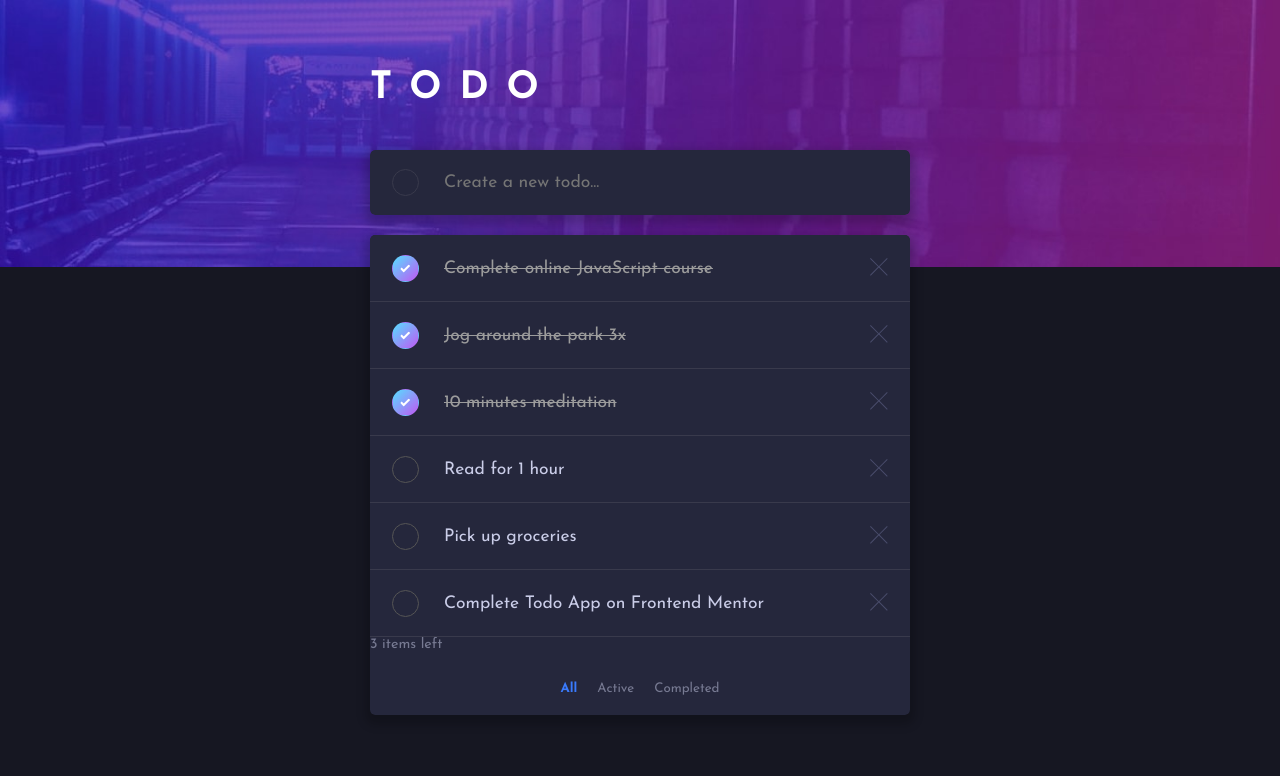
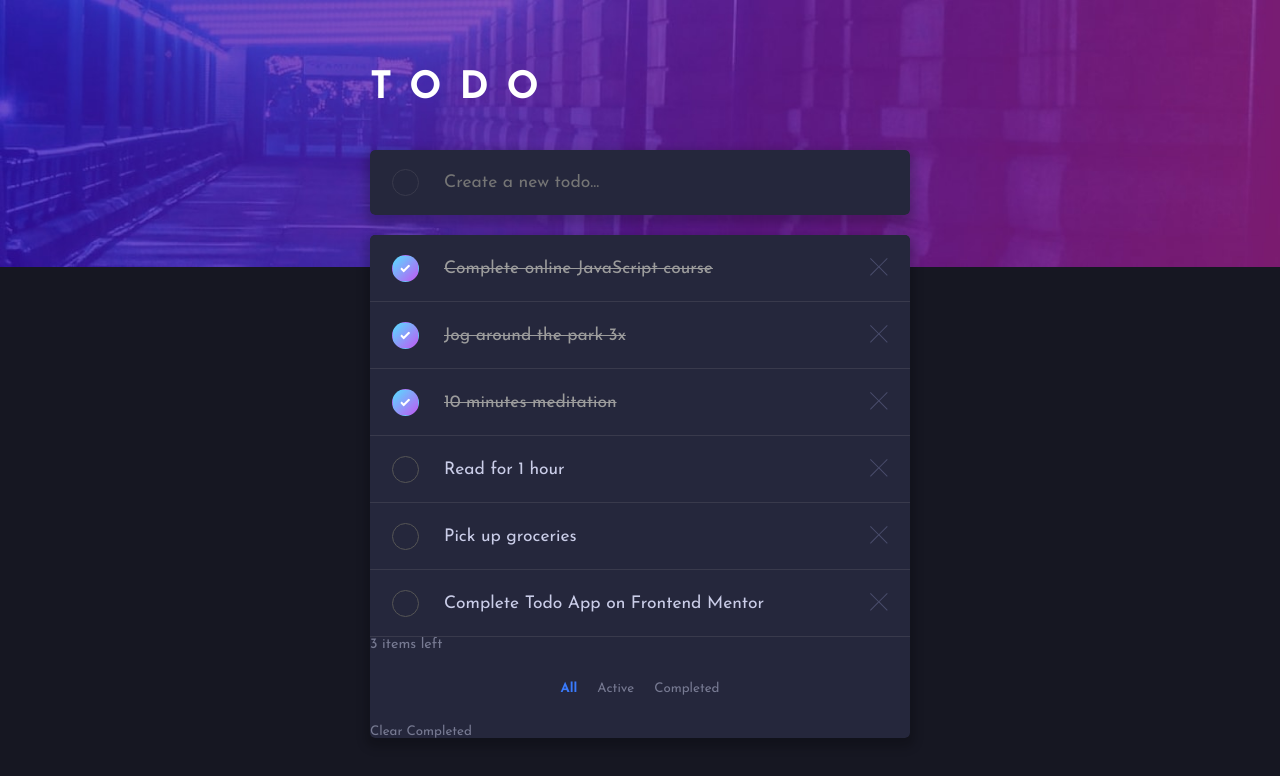
Before and after one commit to RobertK0/todo-app-react-redux, a React (Create React App) app: page / in a window 1280 px wide. Shown: the top 776 px of the page. Built offline with nearby package versions, Linux system fonts and the light colour scheme.

Commit message:
Added clear completed button

```diff
--- a/src/components/Footer/ClearBtn.tsx
+++ b/src/components/Footer/ClearBtn.tsx
@@ -1,7 +1,15 @@
+import { useDispatch } from "react-redux";
+import { taskActions } from "../../store";
 import styles from "./ClearBtn.module.css";
 
 const ClearBtn = function () {
-  return null;
+  const dispatch = useDispatch();
+
+  const clearHandler = function () {
+    dispatch(taskActions.clearCompleted());
+  };
+
+  return <button onClick={clearHandler}>Clear Completed</button>;
 };
 
 export default ClearBtn;
--- a/src/components/Footer/Footer.tsx
+++ b/src/components/Footer/Footer.tsx
@@ -1,3 +1,4 @@
+import ClearBtn from "./ClearBtn";
 import Counter from "./Counter";
 import Filter from "./Filter";
 import styles from "./Footer.module.css";
@@ -6,7 +7,8 @@ const Footer = function () {
   return (
     <div className={styles["action-bar"]}>
       <Counter />
-      <Filter/>
+      <Filter />
+      <ClearBtn />
     </div>
   );
 };
--- a/src/store/index.ts
+++ b/src/store/index.ts
@@ -53,6 +53,11 @@ const tasksSlice = createSlice({
     applyFilter(state, action) {
       state.filter = action.payload;
     },
+    clearCompleted(state) {
+      state.tasks = state.tasks.filter(
+        (task) => task.checked !== true
+      );
+    },
   },
 });
 
```
